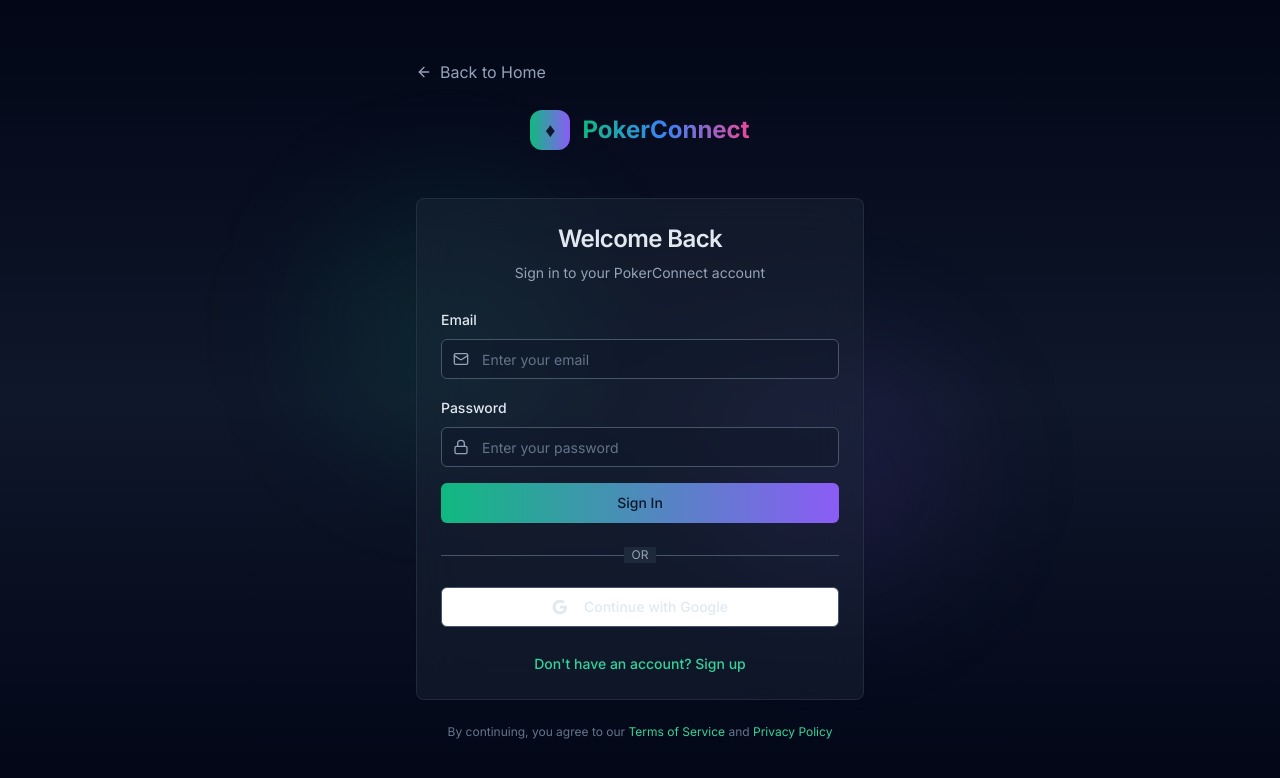
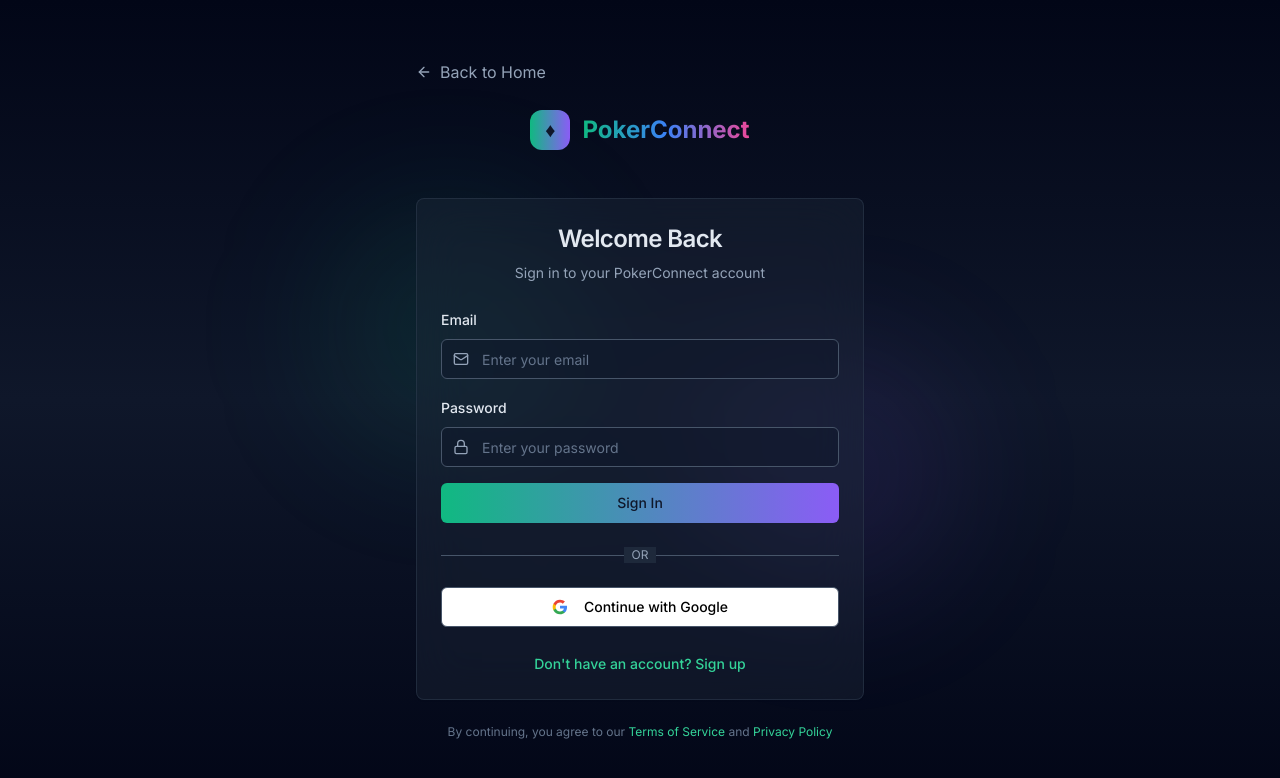
Before and after one commit to magsudhajiyev/poker-connect-hub, a React (Vite) app: page /auth in a window 1280 px wide. Shown: the top 778 px of the page. Built offline with nearby package versions, Linux system fonts and the light colour scheme.

Commit message:
Fix: Improve Google button visibility
- Changed the text color of the "Continue with Google" button to black for better visibility.
- Applied Google's original colors to the "G" icon.
-edited src/pages/Auth.tsx

```diff
--- a/src/pages/Auth.tsx
+++ b/src/pages/Auth.tsx
@@ -211,24 +211,24 @@ const AuthContent = () => {
 
             <Button
               variant="outline"
-              className="w-full border-slate-600 text-slate-200 hover:bg-slate-700/50"
+              className="w-full border-slate-600 text-black bg-white hover:bg-gray-50"
               onClick={() => navigate('/onboarding')}
             >
               <svg className="w-4 h-4 mr-2" viewBox="0 0 24 24">
                 <path
-                  fill="currentColor"
+                  fill="#4285F4"
                   d="M22.56 12.25c0-.78-.07-1.53-.2-2.25H12v4.26h5.92c-.26 1.37-1.04 2.53-2.21 3.31v2.77h3.57c2.08-1.92 3.28-4.74 3.28-8.09z"
                 />
                 <path
-                  fill="currentColor"
+                  fill="#34A853"
                   d="M12 23c2.97 0 5.46-.98 7.28-2.66l-3.57-2.77c-.98.66-2.23 1.06-3.71 1.06-2.86 0-5.29-1.93-6.16-4.53H2.18v2.84C3.99 20.53 7.7 23 12 23z"
                 />
                 <path
-                  fill="currentColor"
+                  fill="#FBBC05"
                   d="M5.84 14.09c-.22-.66-.35-1.36-.35-2.09s.13-1.43.35-2.09V7.07H2.18C1.43 8.55 1 10.22 1 12s.43 3.45 1.18 4.93l2.85-2.22.81-.62z"
                 />
                 <path
-                  fill="currentColor"
+                  fill="#EA4335"
                   d="M12 5.38c1.62 0 3.06.56 4.21 1.64l3.15-3.15C17.45 2.09 14.97 1 12 1 7.7 1 3.99 3.47 2.18 7.07l3.66 2.84c.87-2.6 3.3-4.53 6.16-4.53z"
                 />
               </svg>
```
